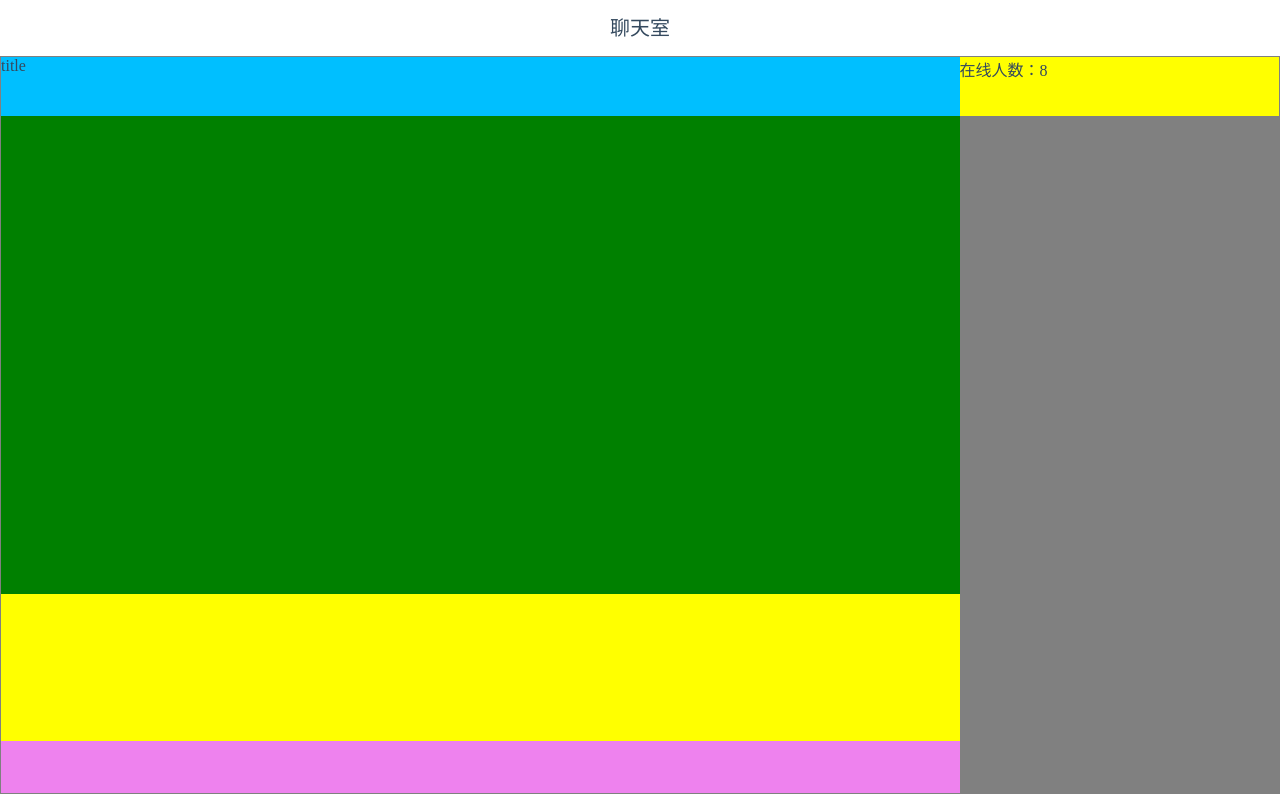
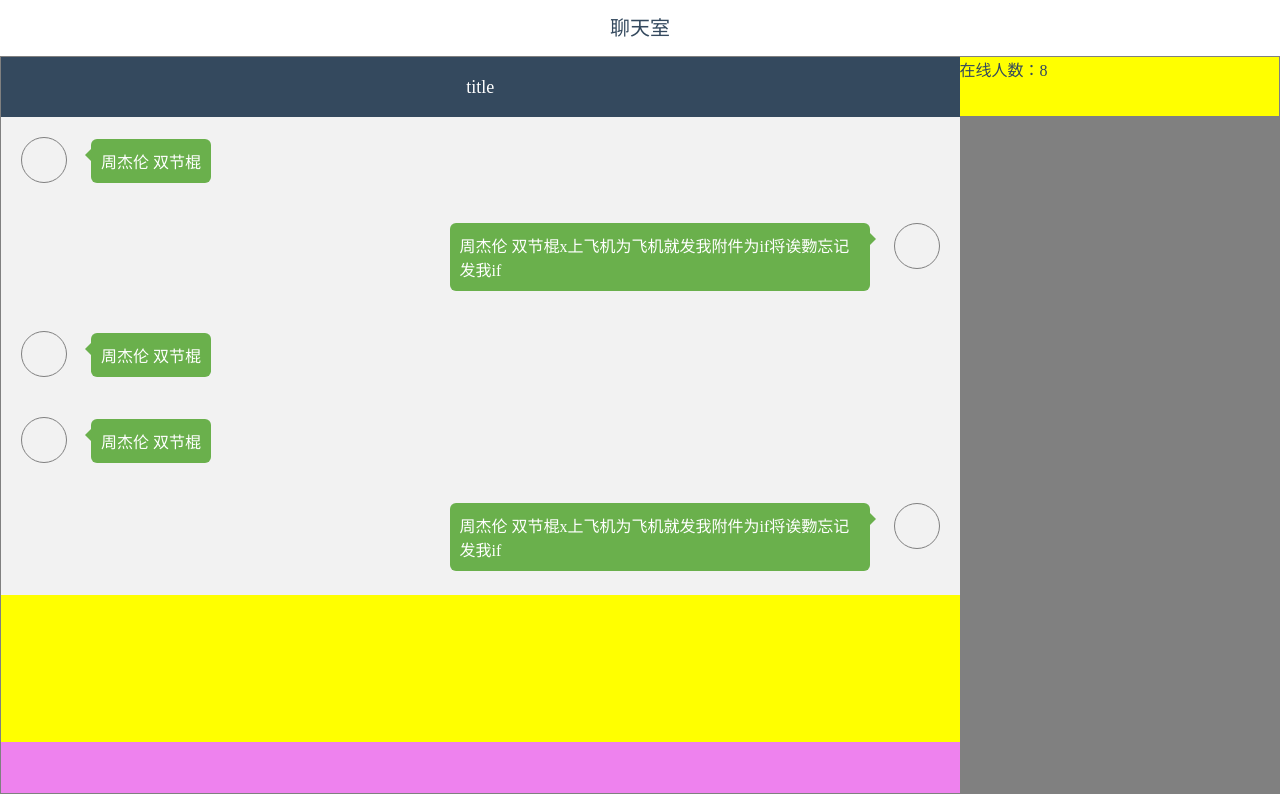
Before and after one commit to sikichan/pc-chatting, a Vue app: page /#/chatting in a window 1280 px wide. Built offline with nearby package versions, Linux system fonts and the light colour scheme.

Commit message:
chat message list

```diff
--- /dev/null
+++ b/src/components/Message.vue
@@ -0,0 +1,86 @@
+<template>
+  <div id="message" :style="{flexDirection: isMe ? 'row-reverse': 'row',alignItems: !isMe ? 'flex-end': 'flex-start'}">
+    <div class="avatar"></div>
+    <div class="bubble" v-if="!isMe">
+      <div class="after">
+        {{msg}}
+      </div>
+    </div>
+    <div class="right-bubble" v-else>
+      <div class="before">
+        {{msg}}
+      </div>
+    </div>
+  </div>
+</template>
+<script>
+export default {
+  props: {
+    isMe: {type: Boolean, default: false},
+    msg: {type: String, required: true}
+  }
+}
+</script>
+<style lang="less" scoped>
+@r: 6px;
+@avatar-r: 44px;
+@bub-color: #6ab04c;
+#message {
+  display: flex;
+  height: auto;
+  padding: 20px;
+  .avatar {
+    width: @avatar-r;
+    height: @avatar-r;
+    border-radius: 50%;
+    border: 1px solid grey;
+    order: 1;
+  }
+  .bubble {
+    order: 2;
+    display: flex;
+    margin-left: 12px;
+    &::before {
+      content: "";
+      display: block;
+      width: 0;
+      height: 0;
+      border-right: @r solid @bub-color;
+      border-bottom: @r solid transparent;
+      border-top: @r solid transparent;
+      border-left: @r solid transparent;
+      margin-top: 10px;
+    }
+    .after {
+      content: "";
+      color: #fff;
+      display: block;
+      min-width: 80px;
+      max-width: 400px;
+      border-radius: 6px;
+      background: @bub-color;
+      padding: 10px;
+    }
+
+  }
+  .right-bubble {
+    display: flex;
+    margin-right: 12px;
+    order: 2;
+    &::after {
+      content: "";
+      display: block;
+      width: 0;
+      height: 0;
+      border-left: @r solid @bub-color;
+      border-bottom: @r solid transparent;
+      border-top: @r solid transparent;
+      border-right: @r solid transparent;
+      margin-top: 10px;
+    }
+    .before {
+      .bubble.after
+    }
+  }
+}
+</style>
--- a/src/components/Room.vue
+++ b/src/components/Room.vue
@@ -2,7 +2,7 @@
   <div id="room">
     <div class="header">title</div>
     <div class="list">
-
+      <slot></slot>
     </div>
     <div class="input"></div>
     <div class="handle"></div>
@@ -18,12 +18,25 @@ export default {
   display: flex;
   flex-direction: column;
   .header {
-    height:8%;
-    background: deepskyblue;
+    height:60px;
+    line-height: 60px;
+    background: #34495e;
+    color: #fff;
+    font-size: 18px;
+    text-align: center;
   }
   .list {
     height: 65%;
-    background: green;
+    background: #f2f2f2;
+    overflow-y: scroll;
+    &::-webkit-scrollbar {
+      width: 4px;
+      background-color: #fff;
+    }
+    &::-webkit-scrollbar-thumb {
+      background-color: #e0e0e0;
+      border-radius: 10px;
+    }
   }
   .input {
     height: 20%;
--- a/src/views/Chatting.vue
+++ b/src/views/Chatting.vue
@@ -2,7 +2,14 @@
   <div id="chatting">
     <header>聊天室</header>
     <main>
-      <room class="room"></room>
+      <room class="room">
+        <message :msg="test"></message>
+        <message :isMe="true" :msg="test+'x上飞机为飞机就发我附件为if将诶覅忘记发我if'"></message>
+        <message :msg="test"></message>
+        <message :msg="test"></message>
+        <message :isMe="true" :msg="test+'x上飞机为飞机就发我附件为if将诶覅忘记发我if'"></message>
+        <message :msg="test"></message>
+      </room>
       <list class="online-list"></list>
     </main>
   </div>
@@ -10,11 +17,14 @@
 <script>
 export default {
   data() {
-    return {}
+    return {
+      test: '周杰伦 双节棍'
+    }
   },
   components: {
     room: () => import('../components/Room.vue'),
-    list: () => import('../components/OnlineList.vue')
+    list: () => import('../components/OnlineList.vue'),
+    message: () => import('../components/Message.vue')
   }
 }
 </script>
```
